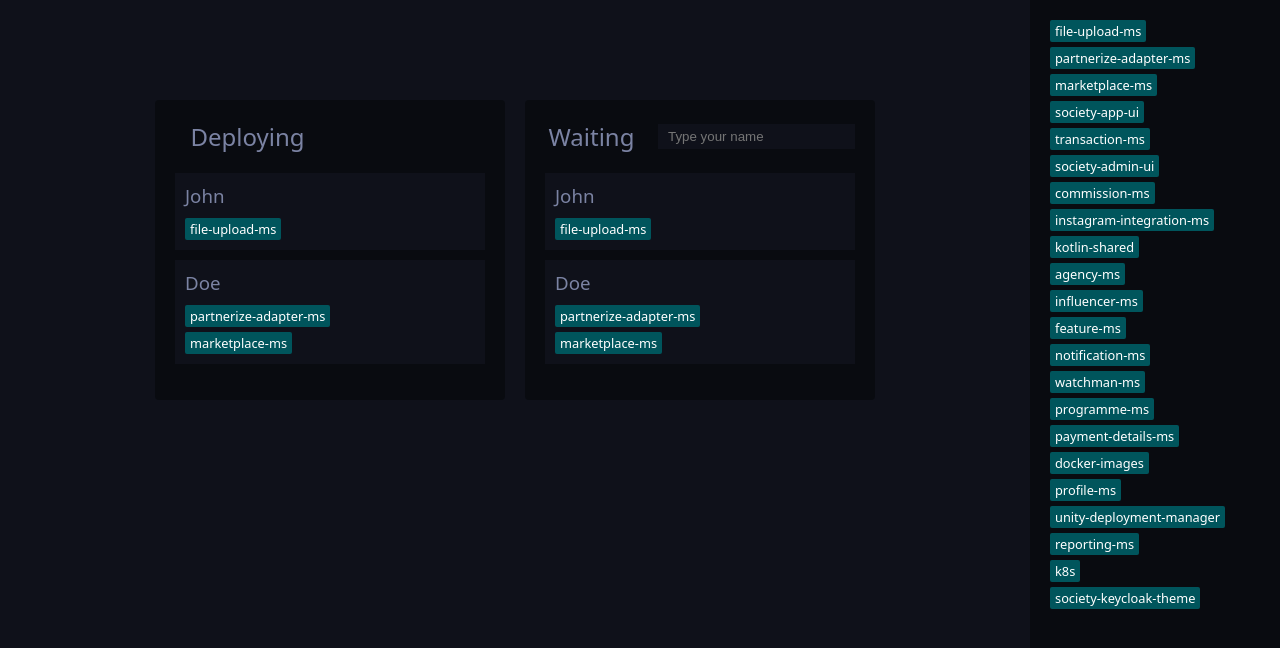
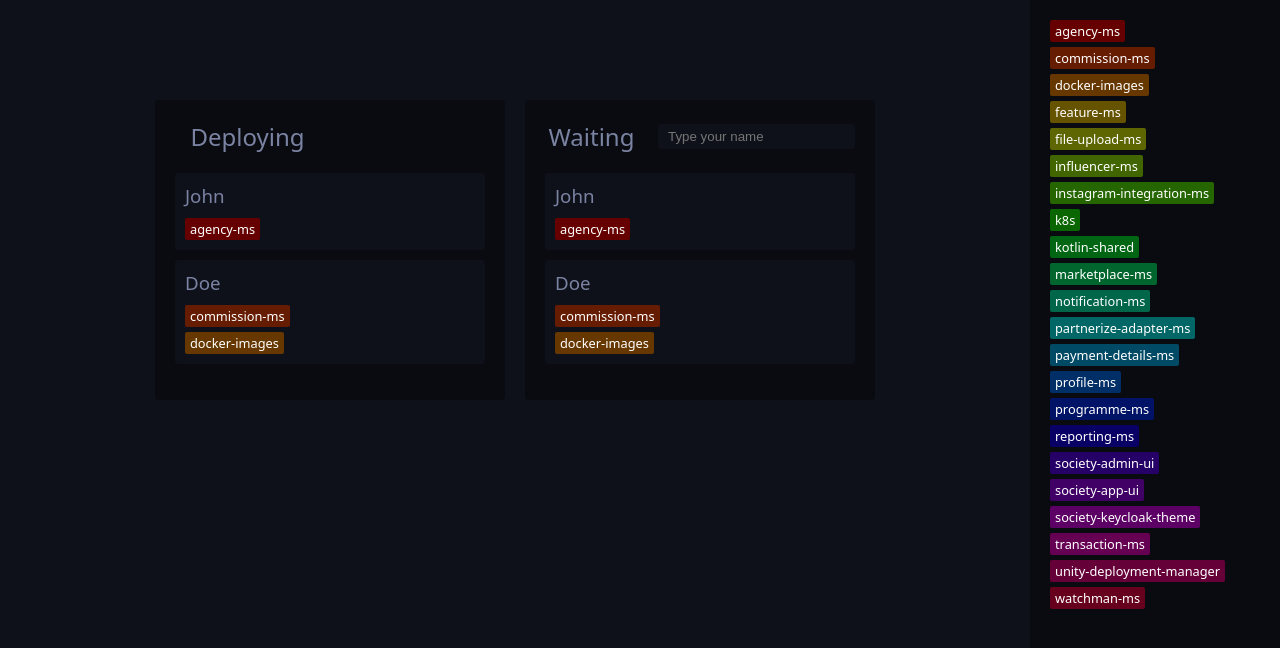
Before and after one commit to piotrzielinski1994/deployment-queue, a Next.js app: page / in a window 1280 px wide. Shown: the top 648 px of the page. Built offline with nearby package versions, Linux system fonts and the light colour scheme.

Commit message:
add generating colors to tags

```diff
--- a/app/global.scss
+++ b/app/global.scss
@@ -18,6 +18,7 @@
 
   --radiusXs2: 2px;
   --radiusXs: 4px;
+  --radiusSm: 8px;
 
   color-scheme: dark;
 }
--- a/components/card/card.module.scss
+++ b/components/card/card.module.scss
@@ -1,6 +1,7 @@
 .wrapper {
   background-color: var(--colorBg2);
   cursor: grab;
+  border-radius: var(--radiusXs);
 }
 
 .droppable {
@@ -8,7 +9,6 @@
   padding: var(--spacingSm);
   padding-bottom: calc(var(--spacingSm) - var(--spacingXs));
   display: grid;
-  // gap: var(--spacingSm);
 
   &::before {
     content: '';
@@ -42,11 +42,7 @@
 
   & > * {
     margin-bottom: var(--spacingXs);
-    // outline: 1px solid red;
   }
-  // display: flex;
-  // flex-wrap: wrap;
-  // gap: var(--spacingXs);
 }
 
 .empty {
--- a/components/column/column.module.scss
+++ b/components/column/column.module.scss
@@ -51,6 +51,7 @@
   padding-inline: var(--spacingSm);
   background-color: var(--colorBg2);
   border: none;
+  border-radius: var(--radiusXs);
 
   &:placeholder-shown {
     color: var(--colorText);
--- a/components/tag/tag.module.scss
+++ b/components/tag/tag.module.scss
@@ -3,14 +3,9 @@
   padding-inline: var(--spacingXs);
   display: grid;
   align-items: center;
-  border-radius: 2px;
-  background-color: var(--colorBgActive);
+  border-radius: var(--radiusXs2);
+  background-color: var(--_colorBg);
   color: #fff;
   font-size: var(--fontSizeXs);
   cursor: grab;
-  // margin-bottom: 5px;
-
-  [data-is-dragging='true'] {
-    background-color: red;
-  }
 }
--- a/components/tag/tag.tsx
+++ b/components/tag/tag.tsx
@@ -14,7 +14,7 @@ const Tag = ({ tag, index }: TagProps) => {
             {...provided.dragHandleProps}
             data-is-dragging={snapshot.isDragging}
             className={styles.wrapper}
-            style={provided.draggableProps.style}
+            style={{ ...provided.draggableProps.style, '--_colorBg': tag.bgColor }}
           >
             {tag.label}
           </div>
--- a/data/queue/queue.helpers.ts
+++ b/data/queue/queue.helpers.ts
@@ -17,8 +17,8 @@ export const defaultQueue: Queue = {
           heading: 'John',
           tags: [
             {
+              ...tags[0],
               id: generateTagId(),
-              label: tags[0].label,
             },
           ],
         },
@@ -27,12 +27,12 @@ export const defaultQueue: Queue = {
           heading: 'Doe',
           tags: [
             {
+              ...tags[1],
               id: generateTagId(),
-              label: tags[1].label,
             },
             {
+              ...tags[2],
               id: generateTagId(),
-              label: tags[2].label,
             },
           ],
         },
--- a/data/tags/tags.ts
+++ b/data/tags/tags.ts
@@ -2,92 +2,32 @@ import { generateTagId } from '@/utils/id';
 import { Tag } from './tags.types';
 
 export const tags: Tag[] = [
-  {
+  'agency-ms',
+  'commission-ms',
+  'docker-images',
+  'feature-ms',
+  'file-upload-ms',
+  'influencer-ms',
+  'instagram-integration-ms',
+  'k8s',
+  'kotlin-shared',
+  'marketplace-ms',
+  'notification-ms',
+  'partnerize-adapter-ms',
+  'payment-details-ms',
+  'profile-ms',
+  'programme-ms',
+  'reporting-ms',
+  'society-admin-ui',
+  'society-app-ui',
+  'watchman-ms',
+  'society-keycloak-theme',
+  'transaction-ms',
+  'unity-deployment-manager',
+]
+  .sort()
+  .map((label, index, arr) => ({
     id: generateTagId(),
-    label: 'file-upload-ms',
-  },
-  {
-    id: generateTagId(),
-    label: 'partnerize-adapter-ms',
-  },
-  {
-    id: generateTagId(),
-    label: 'marketplace-ms',
-  },
-  {
-    id: generateTagId(),
-    label: 'society-app-ui',
-  },
-  {
-    id: generateTagId(),
-    label: 'transaction-ms',
-  },
-  {
-    id: generateTagId(),
-    label: 'society-admin-ui',
-  },
-  {
-    id: generateTagId(),
-    label: 'commission-ms',
-  },
-  {
-    id: generateTagId(),
-    label: 'instagram-integration-ms',
-  },
-  {
-    id: generateTagId(),
-    label: 'kotlin-shared',
-  },
-  {
-    id: generateTagId(),
-    label: 'agency-ms',
-  },
-  {
-    id: generateTagId(),
-    label: 'influencer-ms',
-  },
-  {
-    id: generateTagId(),
-    label: 'feature-ms',
-  },
-  {
-    id: generateTagId(),
-    label: 'notification-ms',
-  },
-  {
-    id: generateTagId(),
-    label: 'watchman-ms',
-  },
-  {
-    id: generateTagId(),
-    label: 'programme-ms',
-  },
-  {
-    id: generateTagId(),
-    label: 'payment-details-ms',
-  },
-  {
-    id: generateTagId(),
-    label: 'docker-images',
-  },
-  {
-    id: generateTagId(),
-    label: 'profile-ms',
-  },
-  {
-    id: generateTagId(),
-    label: 'unity-deployment-manager',
-  },
-  {
-    id: generateTagId(),
-    label: 'reporting-ms',
-  },
-  {
-    id: generateTagId(),
-    label: 'k8s',
-  },
-  {
-    id: generateTagId(),
-    label: 'society-keycloak-theme',
-  },
-];
+    label,
+    bgColor: `hsl(${(360 / arr.length) * index}, 100%, 20%)`,
+  }));
--- a/data/tags/tags.types.ts
+++ b/data/tags/tags.types.ts
@@ -1,6 +1,7 @@
 export interface Tag {
   id: `tag__${string}`;
   label: string;
+  bgColor: `hsl(${number}, ${number}%, ${number}%)`;
 }
 
 export const TAG_CONTAINER = 'tags';
```
